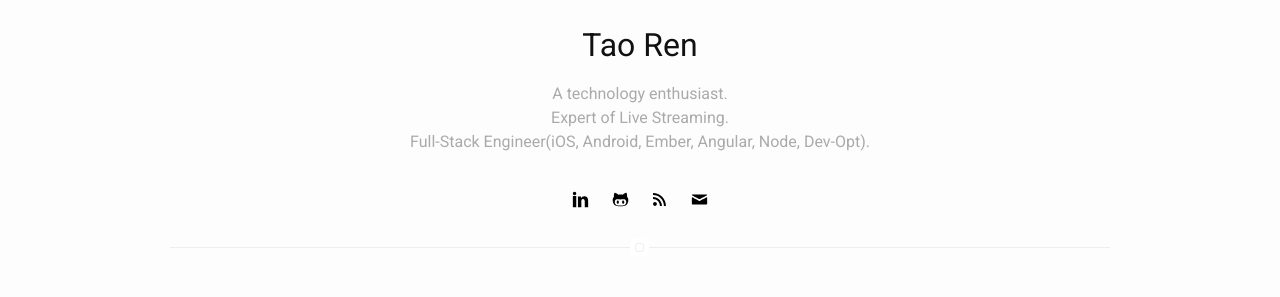
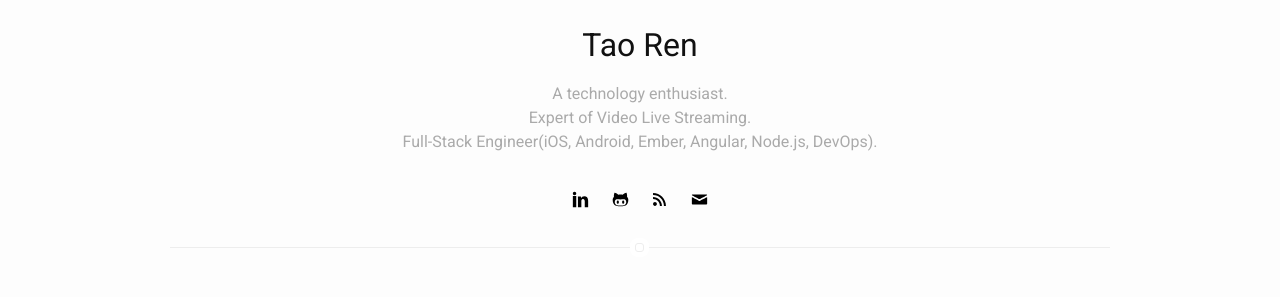
Before and after one commit to touren/touren.github.io, a Jekyll site: the page built from index.html, in a window 1280 px wide. Shown: the part 189-486 px from the top of the page. Built offline with Jekyll 4.4.1, drawn with Linux system fonts in a browser that asks for light colours; the list of posts is cut into pages by our own code; comment, search, counter and statistics services are not loaded.

Commit message:
Add images, change subtitle typo.

```diff
--- a/_config.yml
+++ b/_config.yml
@@ -2,7 +2,7 @@
 name: Tao Ren
 title: Tao Ren's Blog
 email: tour.ren.gz@gmail.com
-description: A technology enthusiast.<br/>Expert of Live Streaming.<br/>Full-Stack Engineer(iOS, Android, Ember, Angular, Node, Dev-Opt).
+description: A technology enthusiast.<br/>Expert of Video Live Streaming.<br/>Full-Stack Engineer(iOS, Android, Ember, Angular, Node.js, DevOps).
 selfie: /assets/images/selfie.jpg
 logo: /assets/images/logo.png
 baseurl: ""
```
Also changed, not shown: assets/images/avatar.jpg (added), assets/images/working.png (added).
